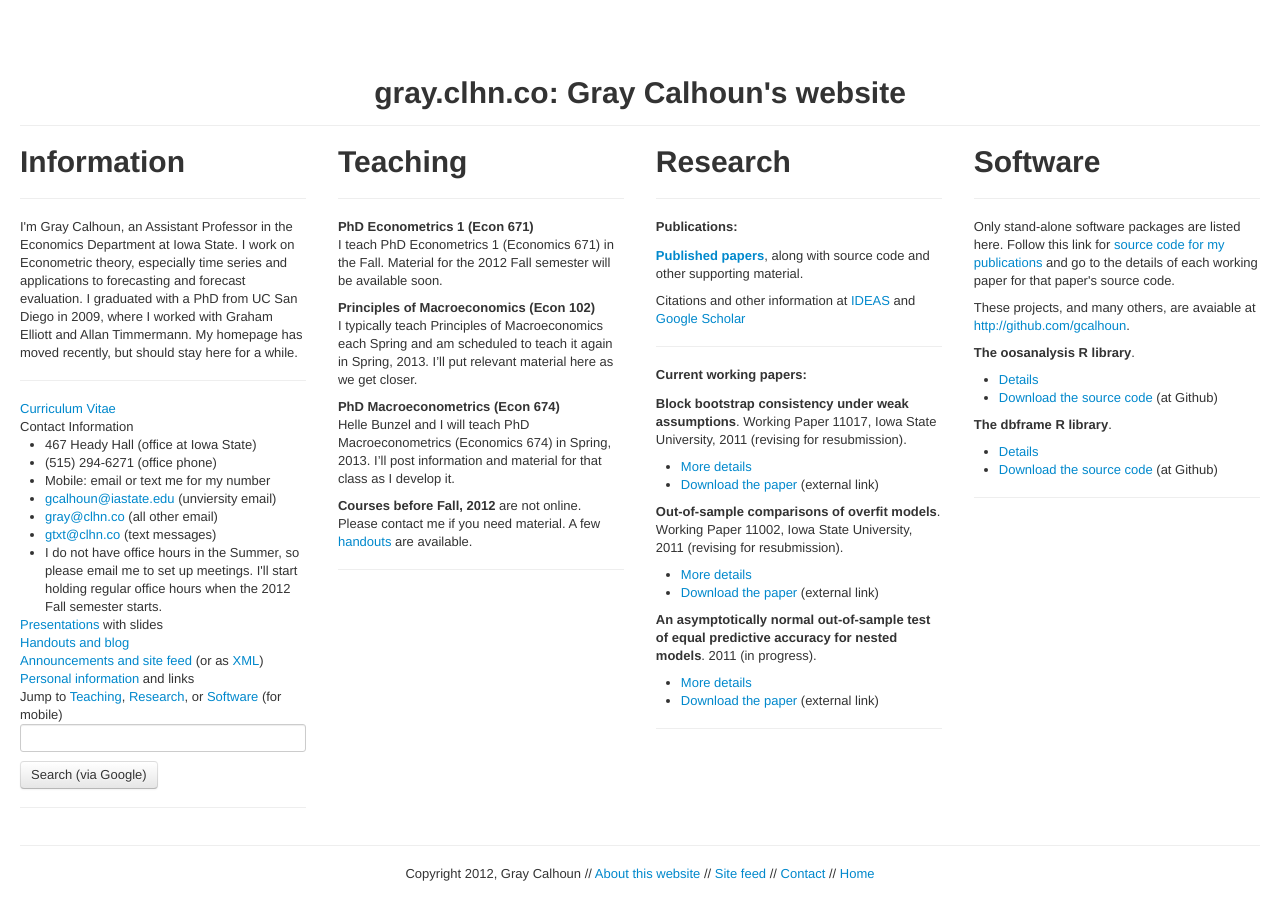
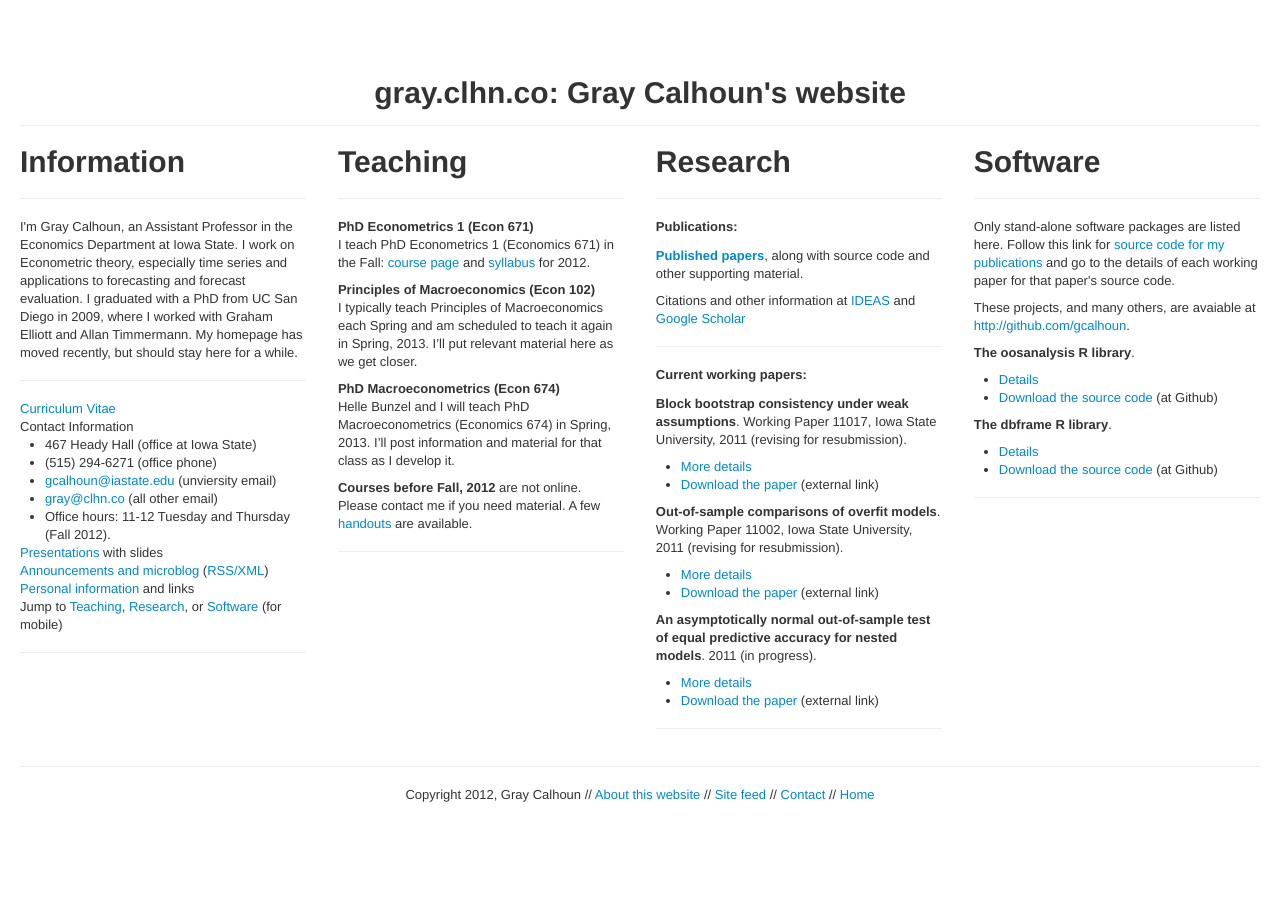
Before and after one commit to mmkuang/grayclhn.github.io, a Jekyll site: the page built from index.html, in a window 1280 px wide. Built offline with Jekyll 4.4.1, drawn with Linux system fonts in a browser that asks for light colours; after the commit the page ends 900 px from its top, so only the background shows below that.

Commit message:
Drafted webpage and syllabus for econ 671
I'm moving the syllabus and other material to this website. This commit
gives a first attempt at that material.

```diff
--- /dev/null
+++ b/_includes/univ_office
@@ -0,0 +1 @@
+467 Heady Hall
--- /dev/null
+++ b/_includes/univ_phone
@@ -0,0 +1 @@
+(515) 294-6271
--- a/index.html
+++ b/index.html
@@ -28,29 +28,18 @@ title: "Gray Calhoun's website"
     <ul class="unstyled">
       <li><a href="/handouts/gcalhoun-cv.html">Curriculum Vitae</a></li>
       <li>Contact Information<ul>
-	  <li>467 Heady Hall (office at Iowa State)</li>
-	  <li>(515) 294-6271 (office phone)</li>
-          <li>Mobile: email or text me for my number</li>
+	  <li>{% include univ_office %} (office at Iowa State)</li>
+	  <li>{% include univ_phone %} (office phone)</li>
 	  <li><a href="mailto:{% include univ_email %}">{% include univ_email %}</a> (unviersity email)</li>
 	  <li><a href="mailto:{% include main_email %}">{% include main_email %}</a> (all other email)</li>
-          <li><a href="mailto:{% include text_email %}">{% include text_email %}</a> (text messages)</li>
-	  <li>I do not have office hours in the Summer, so please email me
-	    to set up meetings. I'll start holding regular office hours when
-	    the 2012 Fall semester starts.</li>
+	  <li>Office hours: 11-12 Tuesday and Thursday (Fall 2012).</li>
       </ul></li>
       <li><a href="/research/talks/">Presentations</a> with slides</li>
-      <li><a href="/handouts/">Handouts and blog</a></li>
-      <li><a href="/clips/">Announcements and site feed</a>
-	(or as <a href="/rss.xml">XML</a>)</li>
+      <li><a href="/clips/">Announcements and microblog</a>
+	(<a href="/rss.xml">RSS/XML</a>)</li>
       <li><a href="/personal.html">Personal information</a> and links</li>
       <li>Jump to <a href="index.html#Teaching">Teaching</a>, <a href="index.html#Research">Research</a>,
 	or <a href="index.html#Software">Software</a> (for mobile)</li>
-	<form method="get" action="http://www.google.com/search">
-	<li><input type="text" class="span12" name="q" maxlength="255" value="" /></li>
-	<li> <input class="btn" type="submit"
-		  value="Search (via Google)" /></li>
-	    <input type="hidden"  name="sitesearch" value="gray.clhn.co" />
-      </form>
     </ul><hr>
   </div>
 
@@ -58,8 +47,11 @@ title: "Gray Calhoun's website"
   <div class="span3"><h1>Teaching</h1><hr>
     <ul class="unstyled">
       <li><strong>PhD Econometrics 1 (Econ 671)</strong>
-	<p>I teach PhD Econometrics 1 (Economics 671) in the Fall. Material for the 2012
-	  Fall semester will be available soon.</p></li>
+	<p>I teach PhD Econometrics 1 (Economics 671) in the Fall:
+	 <a href="/teaching/2012/econ-671.html">course
+	page</a> and
+	  <a href="/handouts/2012/econ-671-syllabus.html">syllabus</a> for
+	  2012.</p></li>
 
       <li><strong>Principles of Macroeconomics (Econ 102)</strong>
 	<p>I typically teach Principles of Macroeconomics each Spring and am
@@ -105,7 +97,7 @@ title: "Gray Calhoun's website"
   <a name="Software"> </a>
   <div class="span3"><h1>Software</h1><hr>
     <p>Only stand-alone software packages are listed here.  Follow
-      this link for <a href="/research/papers/">source code for my publications</a>
+      this link for <a href="/papers/">source code for my publications</a>
       and go to the details of each working paper for that paper's source
       code.</p>
 
```
Also changed, not shown: _includes/university-policies.md (added, +69 -0 lines), clips/_posts/2012-08-20-new-economics-papers.md (added, +7 -0 lines), handouts/_posts/2009-09-01-job-market-notes.md (+21 -15 lines), handouts/_posts/2012-08-03-econ-671-syllabus.md (added, +192 -0 lines), teaching/homepage/_posts/2012-08-20-Economics-671-Fall-2012.md (added, +28 -0 lines), 6 other files.
